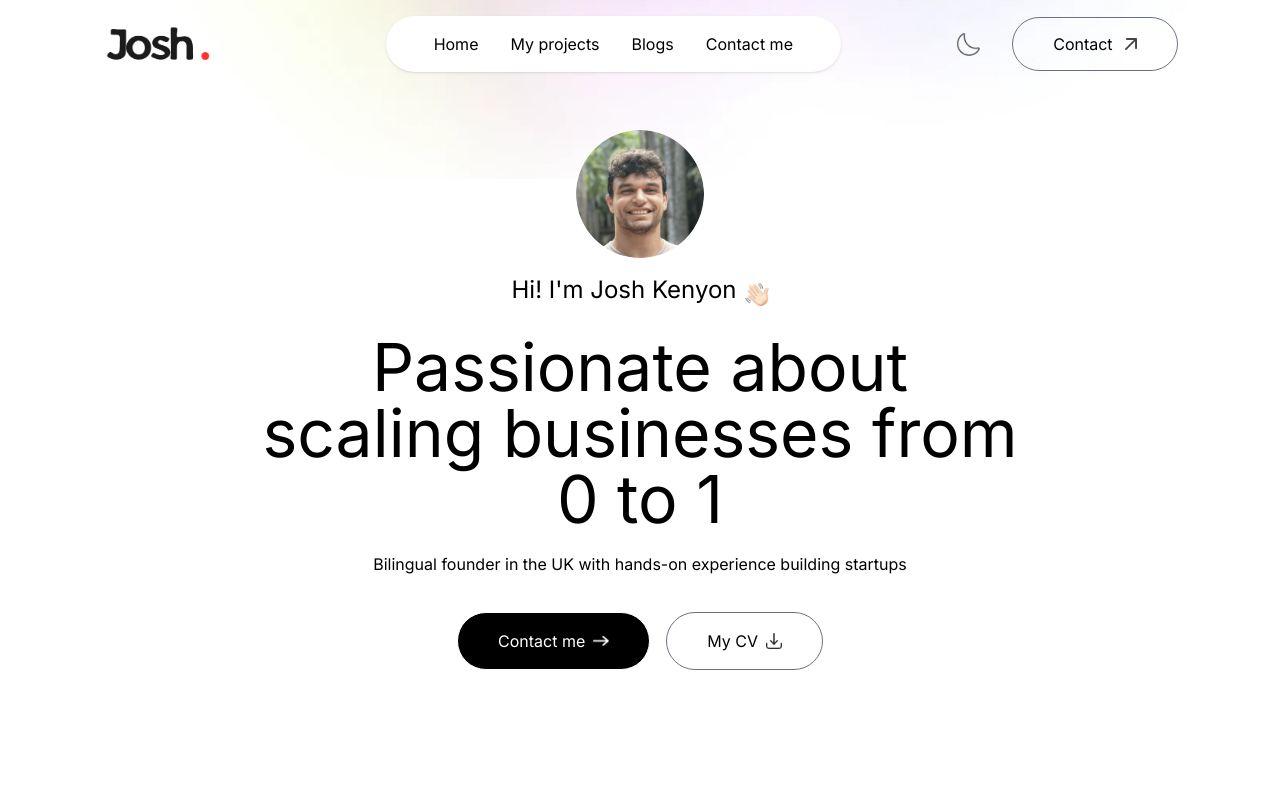
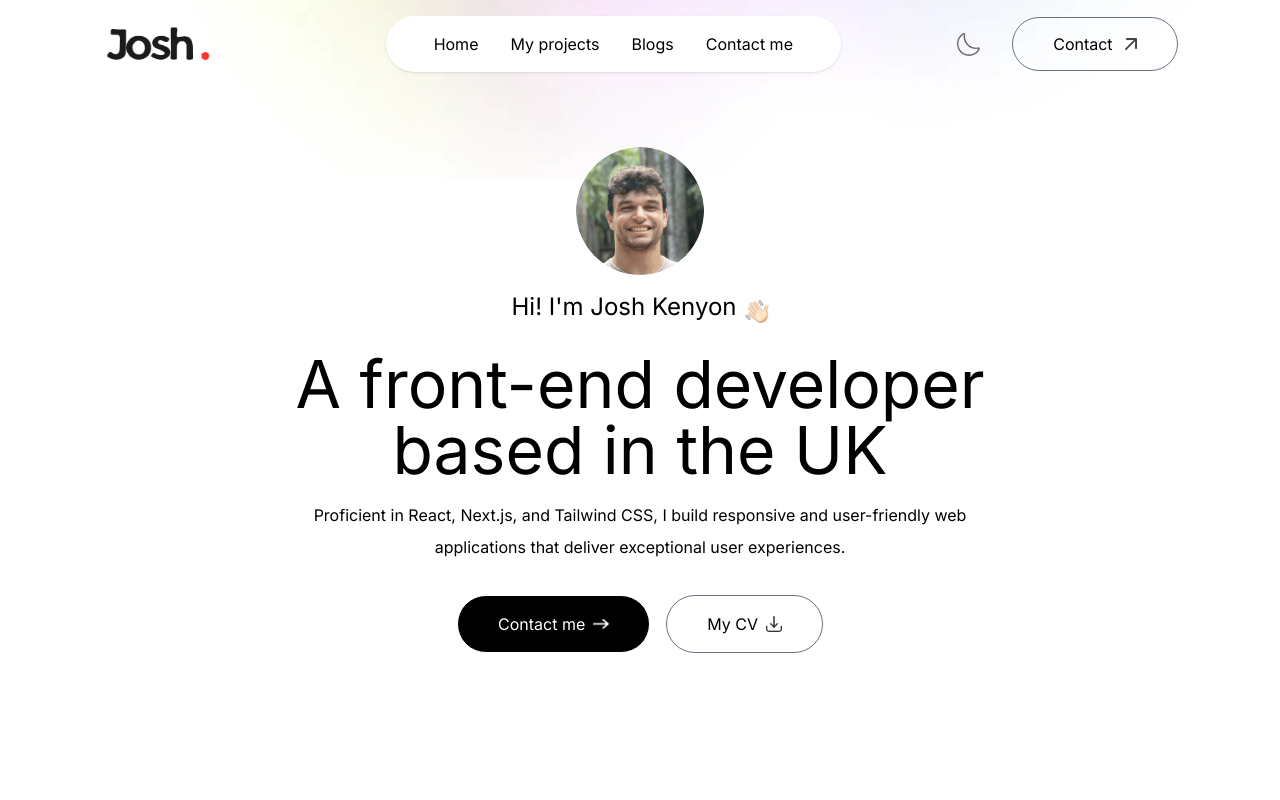
Before and after one commit to jmkenyon/joshmkenyon, a Next.js app: page / in a window 1280 px wide. Shown: the top 800 px of the page. Built offline with nearby package versions, Linux system fonts and the light colour scheme.

Commit message:
changed about

```diff
--- a/app/components/Header.jsx
+++ b/app/components/Header.jsx
@@ -42,7 +42,7 @@ const Header = () => {
         transition={{ duration: 0.7, delay: 0.5 }}
         className="text-3xl sm:text-6xl lg:text-[66px]"
       >
-        Passionate about scaling businesses from 0 to 1
+        A front-end developer based in the UK
       </motion.h1>
       <motion.p
         initial={{ opacity: 0 }}
@@ -50,7 +50,9 @@ const Header = () => {
         transition={{ duration: 0.5, delay: 0.7 }}
         className="max-w-2xl mx-auto"
       >
-        Bilingual founder in the UK with hands-on experience building startups
+        Proficient in React, Next.js, and Tailwind CSS, I build responsive and
+        user-friendly web applications that deliver exceptional user
+        experiences.
       </motion.p>
       <div className="flex flex-col sm:flex-row items-center gap-4 mt-4">
         <motion.a
```
